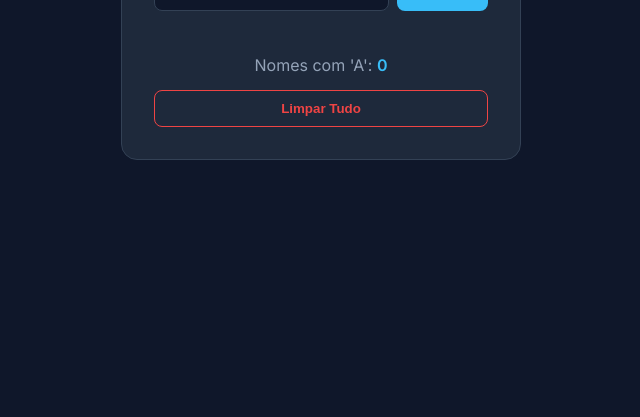
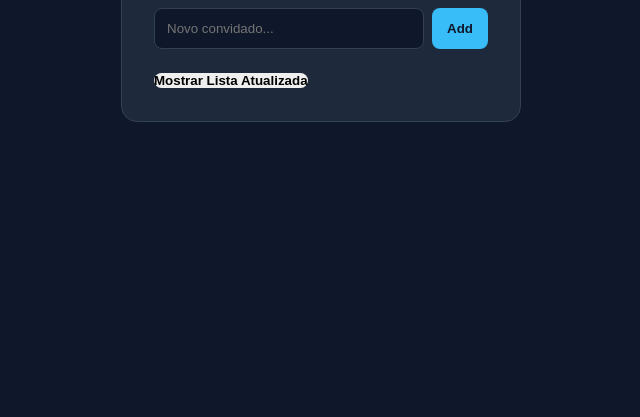
Before and after one commit to JheniiCarvalho/LISTA, a plain HTML site: page index.html in a window 1280 px wide. Shown: the part 383-800 px from the top of the page, without its empty margins (319-959 px from the left). Drawn offline with Linux system fonts and the light colour scheme.

Commit message:
Update index.html

```diff
--- a/index.html
+++ b/index.html
@@ -3,7 +3,7 @@
 <head>
     <meta charset="UTF-8">
     <meta name="viewport" content="width=device-width, initial-scale=1.0">
-    <title>Lista Interativa</title>
+    <title>Lista de Convidados</title>
     <link rel="stylesheet" href="style.css">
 </head>
 <body>
@@ -12,14 +12,18 @@
         <h1>Convidados</h1>
 
         <div class="input-group">
-            <input type="text" id="nome-input" placeholder="Digite um nome...">
-            <button onclick="adicionarNome()" id="btn-add">Adicionar</button>
+            <input type="text" id="nome-input" placeholder="Novo convidado...">
+            <button onclick="adicionarNome()" id="btn-add">Add</button>
         </div>
+
+        <button onclick="mostrarLista()" id="btn-show">Mostrar Lista Atualizada</button>
 
         <ul id="lista-convidados"></ul>
 
-        <div id="contagem-a">Nomes com 'A': <span>0</span></div>
-        <button onclick="limparLista()" id="btn-clear">Limpar Tudo</button>
+        <div id="resultado-area" style="display: none;">
+            <p id="contagem-a">Nomes com 'A': <span>0</span></p>
+            <button onclick="limparTudo()" id="btn-clear">Limpar Tudo</button>
+        </div>
     </div>
 
     <script src="script.js"></script>
```
